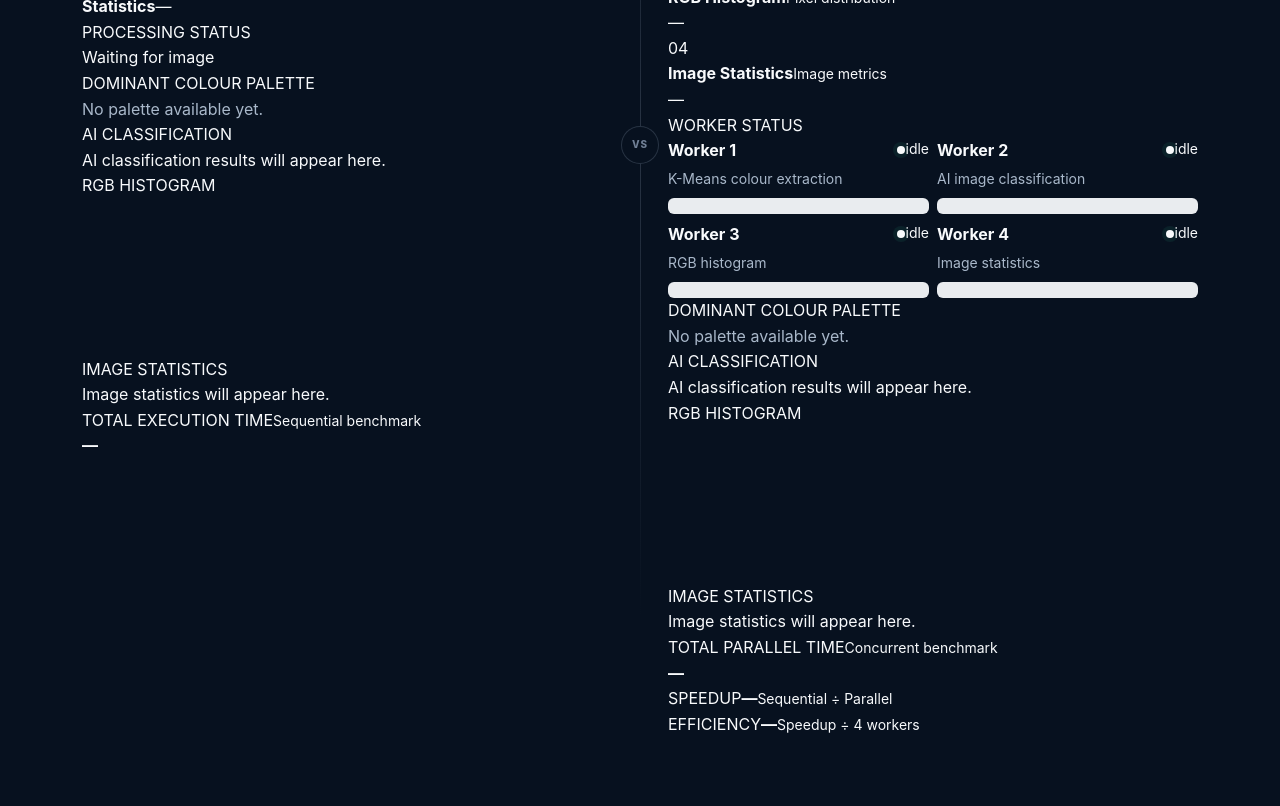
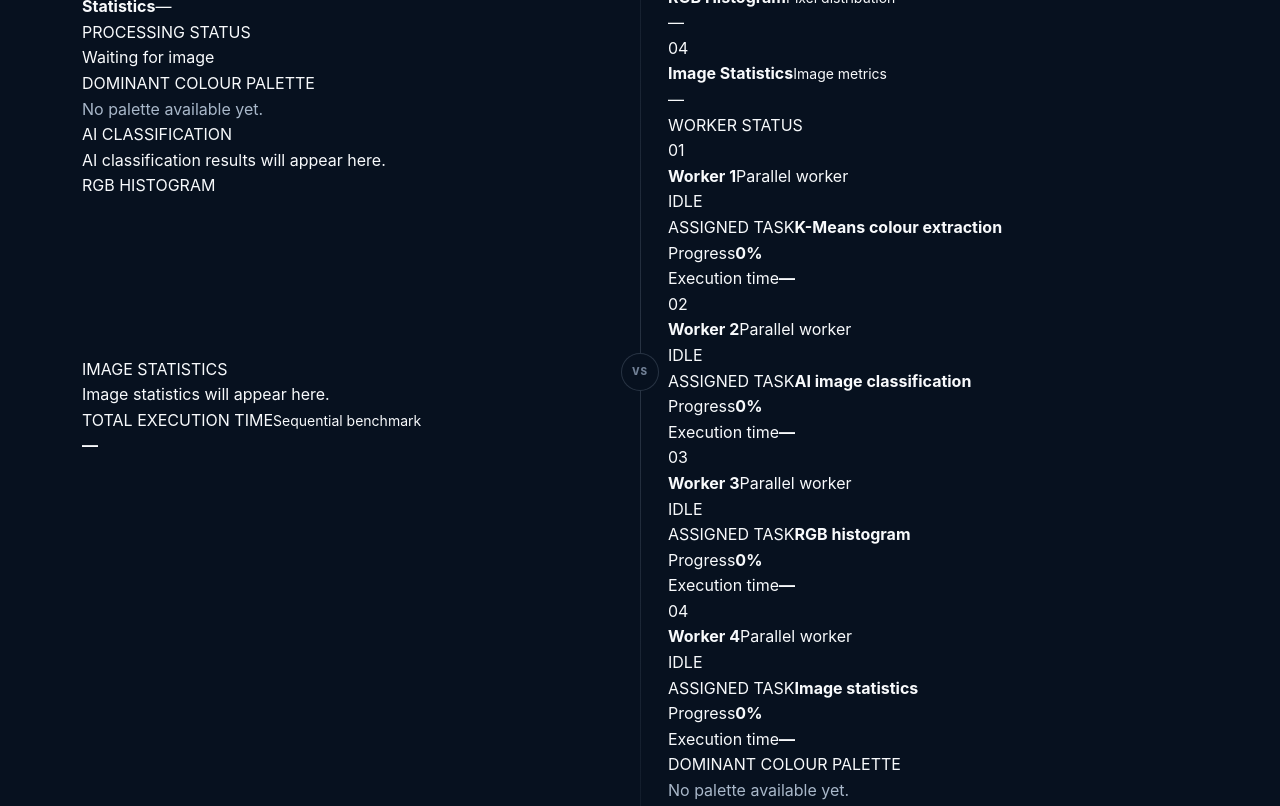
Before and after one commit to jopaulkjoshy14/Parallel-AI-Image-Analysis, a React (Vite) app: page / in a window 1280 px wide. Shown: the part 1400-2206 px from the top of the page. Built offline with nearby package versions, Linux system fonts and the light colour scheme.

Commit message:
Update WorkerStatus.jsx

```diff
--- a/src/components/WorkerStatus.jsx
+++ b/src/components/WorkerStatus.jsx
@@ -1,86 +1,183 @@
 import React from "react";
 
-function statusClass(status) {
+function getStatusLabel(status) {
   if (status === "running") {
-    return "status-running";
+    return "RUNNING";
   }
 
   if (status === "complete") {
-    return "status-complete";
+    return "COMPLETE";
   }
 
   if (status === "error") {
-    return "status-error";
+    return "ERROR";
   }
 
-  return "status-idle";
+  return "IDLE";
+}
+
+function getStatusClass(status) {
+  if (status === "running") {
+    return "worker-running";
+  }
+
+  if (status === "complete") {
+    return "worker-complete";
+  }
+
+  if (status === "error") {
+    return "worker-error";
+  }
+
+  return "worker-idle";
+}
+
+function getWorkerNumber(id) {
+  return String(id).padStart(2, "0");
 }
 
 export default function WorkerStatus({
-  workers
+  workers = []
 }) {
   return (
-    <div className="row g-2">
-      {workers.map((worker) => (
+    <div className="worker-grid">
+
+      {workers.map((worker) => {
+
+        const statusClass =
+          getStatusClass(
+            worker.status
+          );
+
+        const statusLabel =
+          getStatusLabel(
+            worker.status
+          );
+
+        const progress =
+          Math.min(
+            Math.max(
+              Number(worker.progress) || 0,
+              0
+            ),
+            100
+          );
+
+        return (
           <div
-          className="col-12 col-md-6"
+            className={`worker-card ${statusClass}`}
             key={worker.id}
           >
-          <div
-            className={`worker-card ${
-              worker.status === "running"
-                ? "active"
-                : worker.status ===
-                  "complete"
-                ? "complete"
-                : worker.status ===
-                  "error"
-                ? "error"
-                : ""
-            }`}
-          >
-            <div className="d-flex justify-content-between">
+
+            {/* =================================================
+                WORKER HEADER
+            ================================================= */}
+
+            <div className="worker-card-header">
+
+              <div className="worker-identity">
+
+                <div className="worker-number">
+                  {getWorkerNumber(
+                    worker.id
+                  )}
+                </div>
+
+                <div>
                   <strong>
                     {worker.name}
                   </strong>
 
-              <span className="small">
-                <span
-                  className={`status-dot ${statusClass(
-                    worker.status
-                  )}`}
-                />
-
-                {worker.status}
+                  <span>
+                    Parallel worker
                   </span>
                 </div>
 
-            <div className="small text-secondary mt-1">
-              {worker.task}
               </div>
 
-            <div className="progress worker-progress mt-2">
+              <div className="worker-status-badge">
+
+                <span className="worker-status-dot" />
+
+                {statusLabel}
+
+              </div>
+
+            </div>
+
+            {/* =================================================
+                TASK
+            ================================================= */}
+
+            <div className="worker-task">
+
+              <span className="worker-task-label">
+                ASSIGNED TASK
+              </span>
+
+              <strong>
+                {worker.task}
+              </strong>
+
+            </div>
+
+            {/* =================================================
+                PROGRESS
+            ================================================= */}
+
+            <div className="worker-progress-section">
+
+              <div className="worker-progress-header">
+
+                <span>
+                  Progress
+                </span>
+
+                <strong>
+                  {progress}%
+                </strong>
+
+              </div>
+
+              <div className="worker-progress-track">
+
                 <div
-                className="progress-bar"
+                  className="worker-progress-fill"
                   style={{
-                  width: `${worker.progress}%`
+                    width:
+                      `${progress}%`
                   }}
                 />
+
               </div>
 
-            {worker.duration !== null && (
-              <div className="small mt-2">
-                Time:{" "}
+            </div>
+
+            {/* =================================================
+                EXECUTION TIME
+            ================================================= */}
+
+            <div className="worker-footer">
+
+              <span>
+                Execution time
+              </span>
+
               <strong>
-                  {worker.duration.toFixed(
+                {worker.duration !== null &&
+                worker.duration !== undefined
+                  ? `${worker.duration.toFixed(
                       2
-                  )} ms
+                    )} ms`
+                  : "—"}
               </strong>
+
             </div>
-            )}
+
           </div>
-        </div>
-      ))}
+        );
+      })}
+
     </div>
   );
 }
```
Lines whose indentation alone changed are shown as unchanged.
